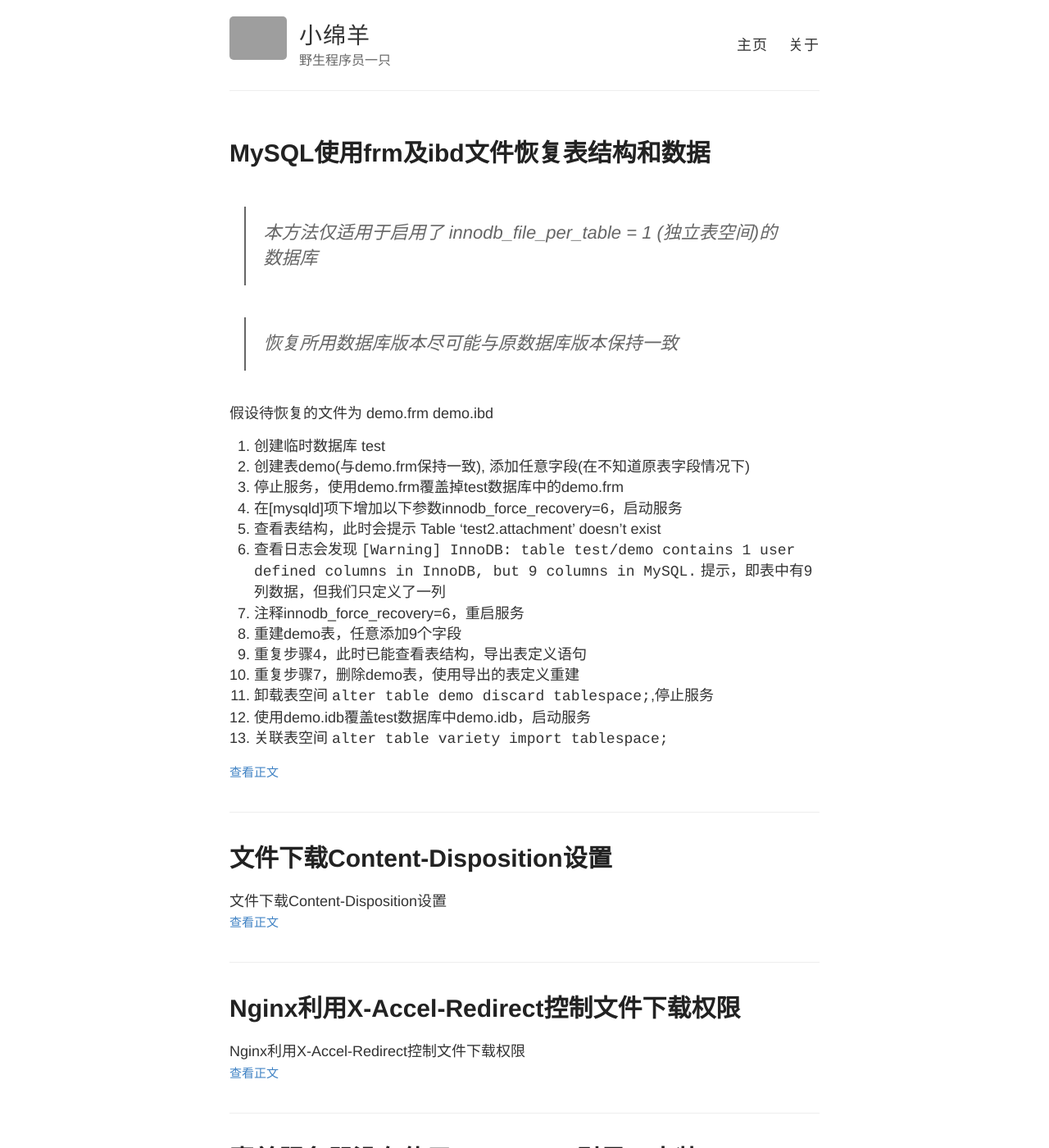
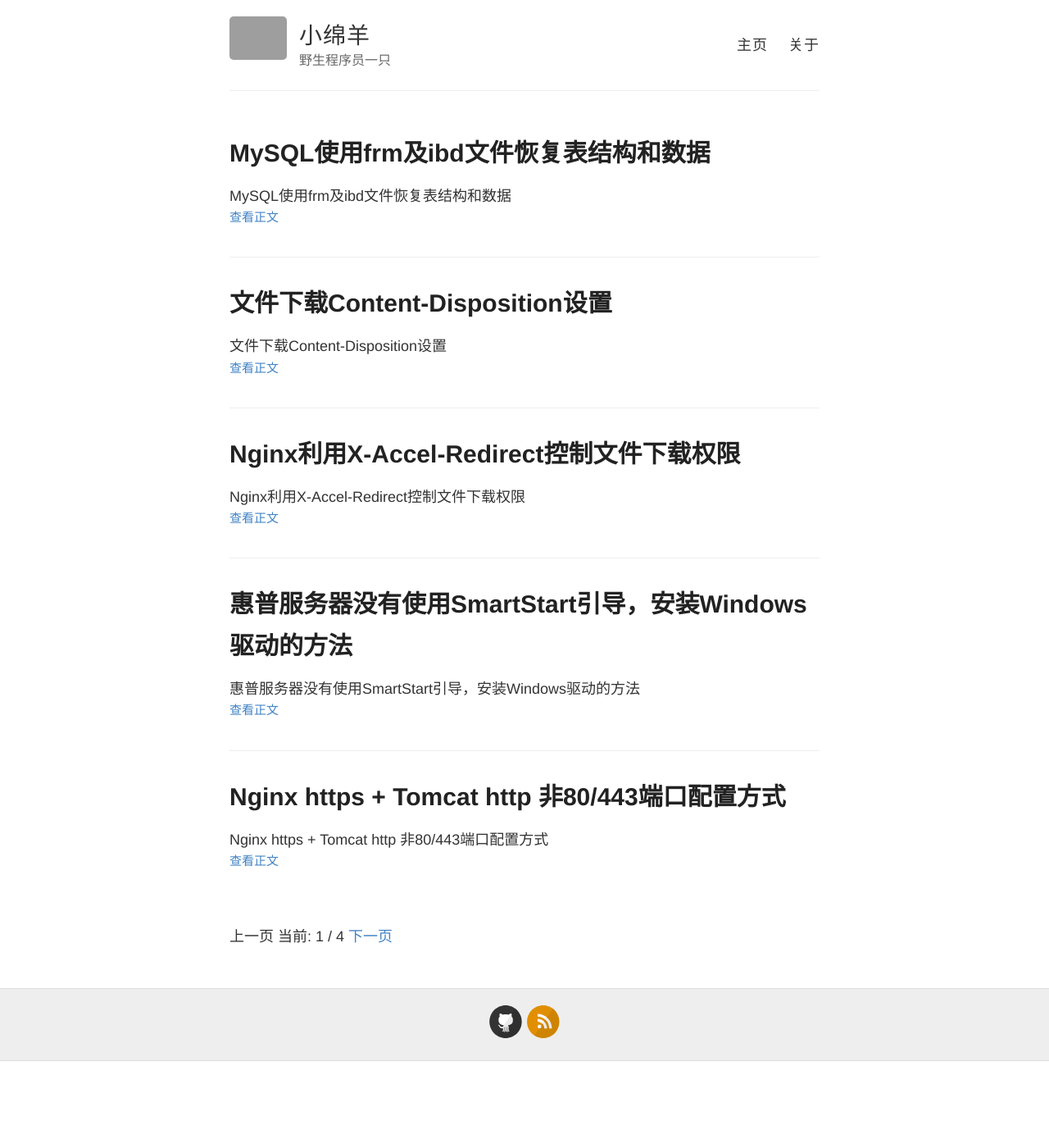
Before and after one commit to mingyangxiao/blog, a Jekyll site: the page built from index.html, in a window 1280 px wide and 1400 px high. Shown: the whole window at 82% size. Built offline with Jekyll 4.4.1, drawn with Linux system fonts in a browser that asks for light colours; the list of posts is cut into pages by our own code; some of the changed lines change nothing that is shown; grey boxes are pictures that could not be loaded.

Commit message:
update 2017-11-02-mysql-recovery.md

```diff
--- a/_posts/2017-11-02-mysql-recovery.md
+++ b/_posts/2017-11-02-mysql-recovery.md
@@ -1,6 +1,7 @@
 ---
 layout: post
 title: MySQL使用frm及ibd文件恢复表结构和数据
+excerpt: MySQL使用frm及ibd文件恢复表结构和数据
 ---
 
 > 本方法仅适用于启用了 innodb_file_per_table = 1 (独立表空间)的数据库
```
